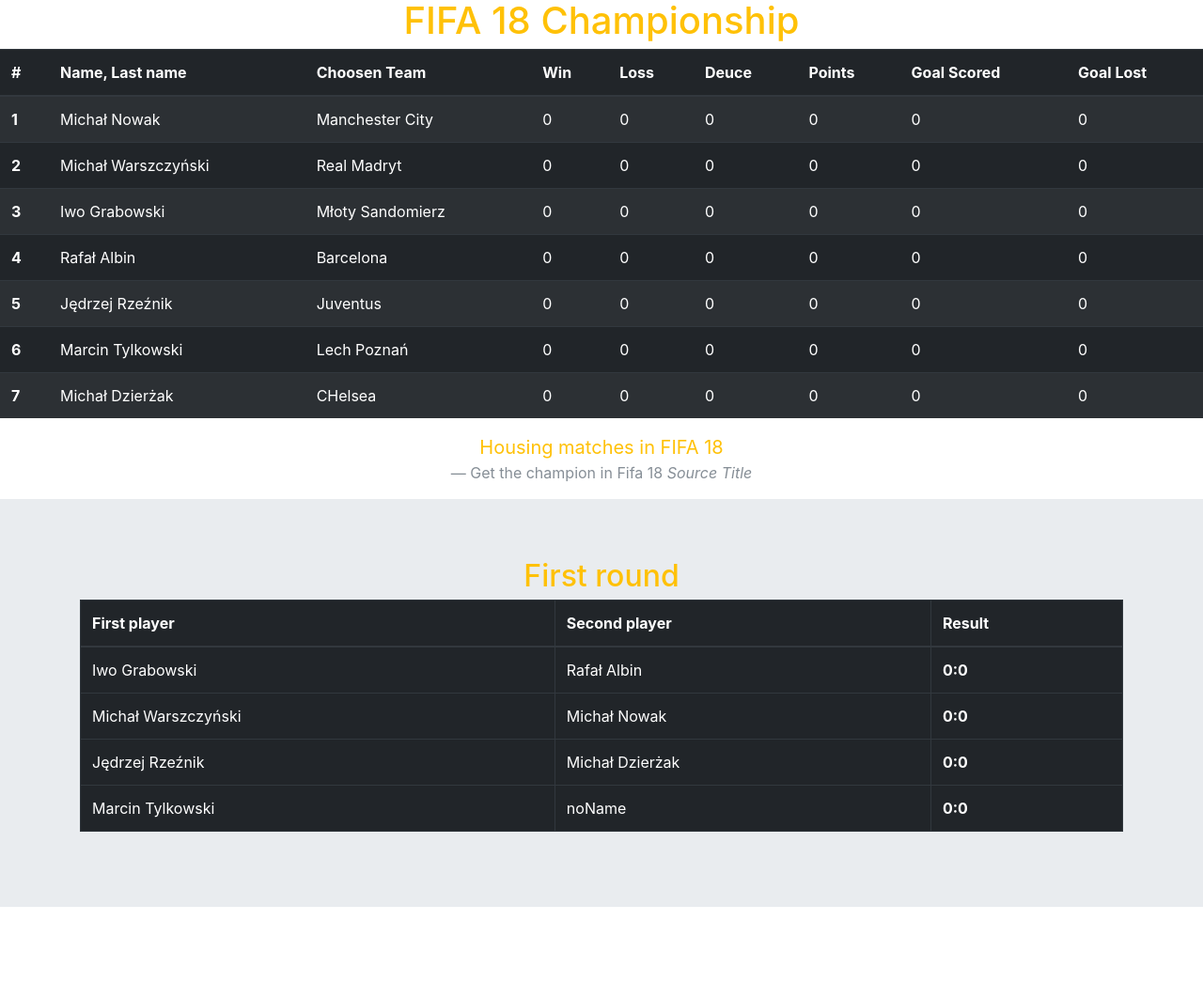
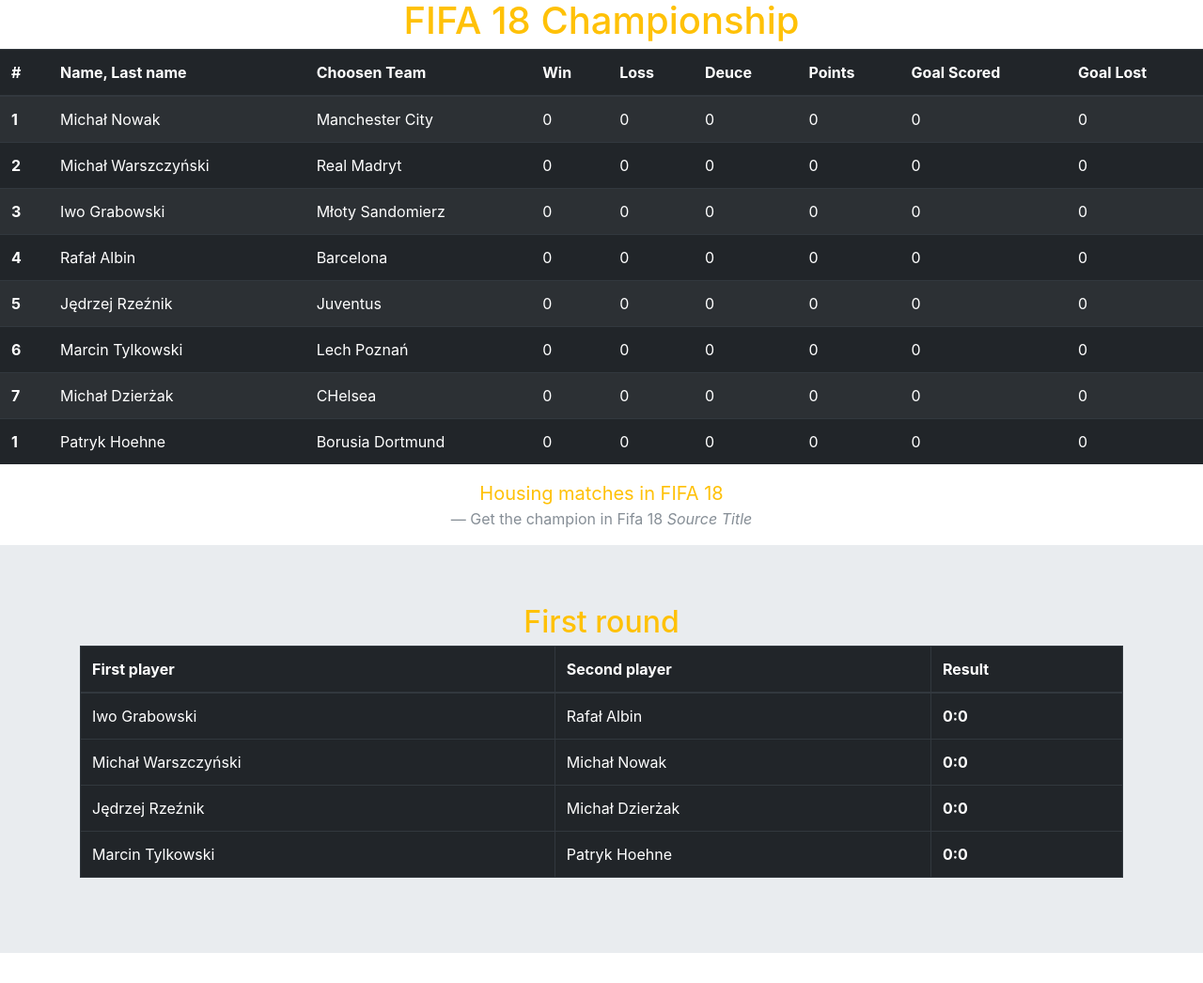
Before and after one commit to mwarszczynski/CSS, a plain HTML site: page Fifa18champions/index.html in a window 1280 px wide. Shown: the whole page at 94% size. Before the commit the page ends 997 px from the top, so only its background shows below. Drawn offline with nearby package versions, Linux system fonts and the light colour scheme; files whose address does not match are found by name.

Commit message:
Update index.html

```diff
--- a/Fifa18champions/index.html
+++ b/Fifa18champions/index.html
@@ -104,6 +104,17 @@
           <td>0</td><!--  goal scored -->
           <td>0</td><!--  goal lost -->
         </tr>
+        <tr>
+          <th scope="row">1</th>
+          <td>Patryk Hoehne</td>
+          <td>Borusia Dortmund</td>
+          <td>0</td>
+          <td>0</td>
+          <td>0</td>
+          <td>0</td>
+          <td>0</td><!--  goal scored -->
+          <td>0</td><!--  goal lost -->
+        </tr>
       </tbody>
     </table>
 
@@ -143,7 +154,7 @@
             </tr>
             <tr>
               <td>Marcin Tylkowski</td>
-              <td>noName</td>
+              <td>Patryk Hoehne</td>
               <th>0:0</th>
             </tr>
           </tbody>
```
